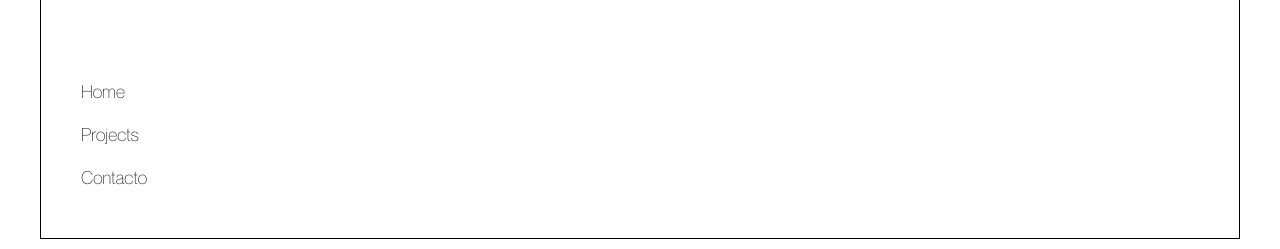
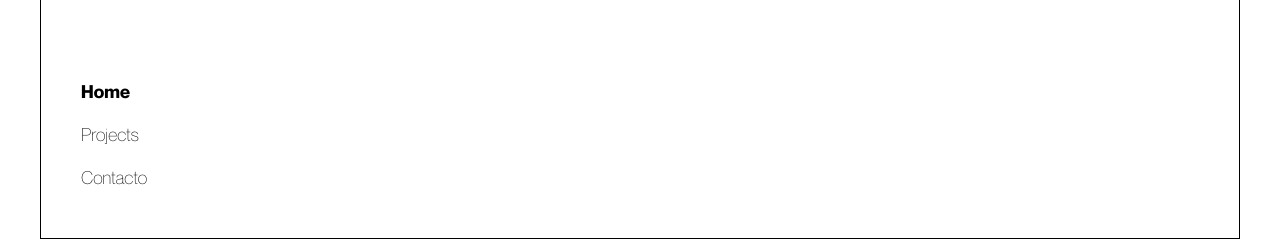
Before and after one commit to karlox3780/portfolio_web, a Next.js app: page /en/home in a window 1280 px wide. Shown: the part 521-770 px from the top of the page. Built offline with nearby package versions, Linux system fonts and the light colour scheme.

Commit message:
Arreglado el bug de navegación y traducción de la página

```diff
--- a/app/[locale]/layout.tsx
+++ b/app/[locale]/layout.tsx
@@ -2,10 +2,8 @@ import '../globals.css'
 
 import type { Metadata } from 'next'
 import { notFound } from 'next/navigation';
-import { headers } from "next/headers";
-import { useLocale } from 'next-intl';
-import { useTranslations } from 'next-intl';
-import Link from 'next/link';
+import { NextIntlClientProvider, useTranslations } from 'next-intl';
+import Navigation from '@/components/Navigation';
 
 export const metadata: Metadata = {
   title: 'Carlos Bustos Portfolio'
@@ -15,38 +13,33 @@ export function generateStaticParams() {
   return [{ locale: 'es' }, { locale: 'en' }];
 }
 
-export default function LocaleLayout({
-  children, params
+export default async function LocaleLayout({
+  children, params: { locale }
 }: {
   children: React.ReactNode,
   params: any
 }) {
-  const locale = useLocale()
-  const activeStyle = 'navbar-active'
-  const nonActiveStyle = 'navbar-nonactive'
-  const t = useTranslations();
-  const headersList = headers();
-  const currentRoute = headersList.get("pathname")
 
-  if (params.locale !== locale) {
+  let messages;
+  try {
+    messages = (await import(`../../messages/${locale}.json`)).default;
+  } catch (error) {
     notFound();
   }
 
   return (
     <html lang={locale}>
       <body>
+        <NextIntlClientProvider locale={locale} messages={messages}>
           <main className="main-page-container border border-black">
             <h1 className="main-page-title">Carlos Bustos</h1>
             <p className="main-page-description">Front End Developer</p>
-          <ul className="main-page-navbar">
-            <li><Link href={"/" + locale + "/home"} className={currentRoute?.includes("/home") ? activeStyle : nonActiveStyle}>Home</Link></li>
-            <li><Link href={"/" + locale + "/projects"} className={currentRoute?.includes("/projects") ? activeStyle : nonActiveStyle}>{t("MENU_PROJECTS")}</Link></li>
-            <li><Link href={"/" + locale + "/contact"} className={currentRoute?.includes("/contact") ? activeStyle : nonActiveStyle}>Contacto</Link></li>
-          </ul>
+            <Navigation></Navigation>
           </main>
           <div className="main-page-container-content">
             {children}
           </div>
+        </NextIntlClientProvider>
       </body>
     </html >
   );
--- /dev/null
+++ b/components/Navigation.tsx
@@ -0,0 +1,20 @@
+'use client';
+
+import { useTranslations } from 'next-intl';
+import { usePathname } from 'next/navigation';
+import Link from 'next/link';
+
+export default function Navigation() {
+    const t = useTranslations('Navigation');
+    const currentRoute = usePathname()
+    const activeStyle = 'navbar-active'
+    const nonActiveStyle = 'navbar-nonactive'
+
+    return (
+        <ul className="main-page-navbar">
+            <li><Link href={"/home"} className={currentRoute?.includes("/home") ? activeStyle : nonActiveStyle}>Home</Link></li>
+            <li><Link href={"/projects"} className={currentRoute?.includes("/projects") ? activeStyle : nonActiveStyle}>{t("MENU_PROJECTS")}</Link></li>
+            <li><Link href={"/contact"} className={currentRoute?.includes("/contact") ? activeStyle : nonActiveStyle}>Contacto</Link></li>
+        </ul>
+    );
+}
--- a/messages/en.json
+++ b/messages/en.json
@@ -1,3 +1,5 @@
 {
-    "MENU_PROJECTS": "Projects"
+    "Navigation": {
+        "MENU_PROJECTS": "Projects"
+    }
 }
--- a/messages/es.json
+++ b/messages/es.json
@@ -1,3 +1,5 @@
 {
-    "MENU_PROJECTS": "Proyectos"
+    "Navigation": {
+        "MENU_PROJECTS": "Proyectos"
+    }
 }
--- a/next.config.js
+++ b/next.config.js
@@ -15,7 +15,9 @@ const nextConfig = {
         ]
     }
 }
-
+module.exports = {
+    output: 'export'
+};
 module.exports = withNextIntl({
     nextConfig
 });
```
Also changed, not shown: middleware.ts (+4 -17 lines). Lines whose indentation alone changed are shown as unchanged.
